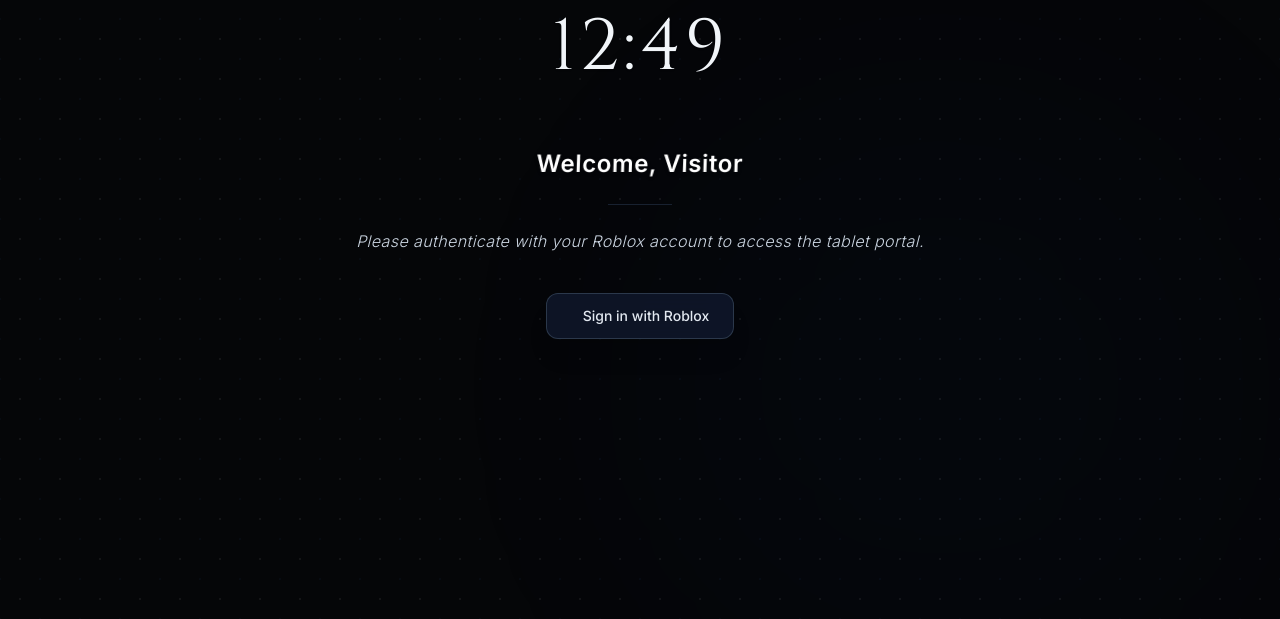
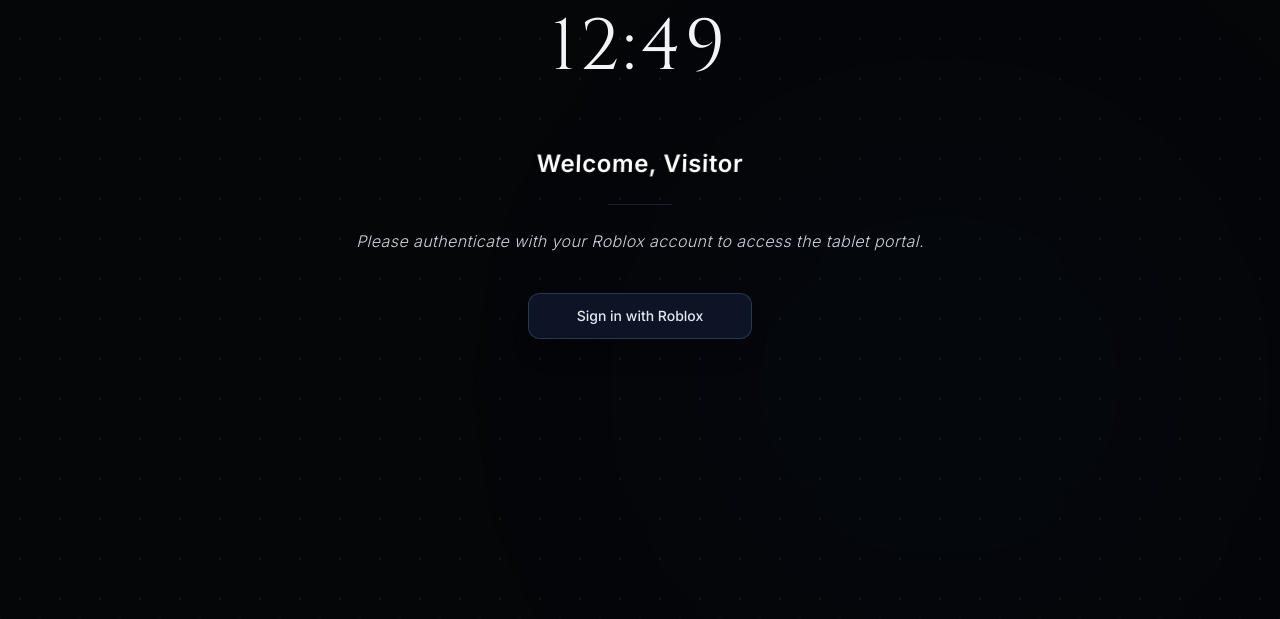
Before and after one commit to Echo-Industries/Home-Page, a Flask app: page / in a window 1280 px wide. Shown: the part 181-800 px from the top of the page. Run offline with Flask 3, Linux system fonts and the light colour scheme; some libraries are stand-ins or nearby versions.

Commit message:
"Added tab logo and centered "Sign In with Roblox" text to the button, removing the awkward overhanging button space."

```diff
--- a/templates/index.html
+++ b/templates/index.html
@@ -4,6 +4,7 @@
     <meta charset="UTF-8">
     <meta name="viewport" content="width=device-width, initial-scale=1.0">
     <title>ER:LC Private Portal Home</title>
+    <link rel="icon" type="image/png" href="{{ url_for('static', filename='images/Seattle_Washington_Logo.png') }}">
     <!-- Tailwind CSS CDN -->
     <script src="https://cdn.tailwindcss.com"></script>
     <!-- FontAwesome for Icons -->
@@ -79,8 +80,8 @@
                 Please authenticate with your Roblox account to access the tablet portal.
             </div>
             <div class="pt-4">
-                <a href="{{ url_for('login') }}" class="portal-btn inline-flex items-center space-x-3 px-6 py-3 rounded-xl bg-slate-900/90 hover:bg-slate-800 text-slate-200 hover:text-white border border-slate-700/80 shadow-xl backdrop-blur-md text-sm font-medium">
-                    <i class="fa-brands fa-roblox text-lg"></i>
+                <a href="{{ url_for('login') }}" class="portal-btn relative inline-flex w-56 items-center justify-center px-6 py-3 rounded-xl bg-slate-900/90 hover:bg-slate-800 text-slate-200 hover:text-white border border-slate-700/80 shadow-xl backdrop-blur-md text-sm font-medium">
+                    <i class="fa-brands fa-roblox absolute left-6 text-lg"></i>
                     <span>Sign in with Roblox</span>
                 </a>
             </div>
```
Also changed, not shown: static/images/Seattle_Washington_Logo.png (added).
